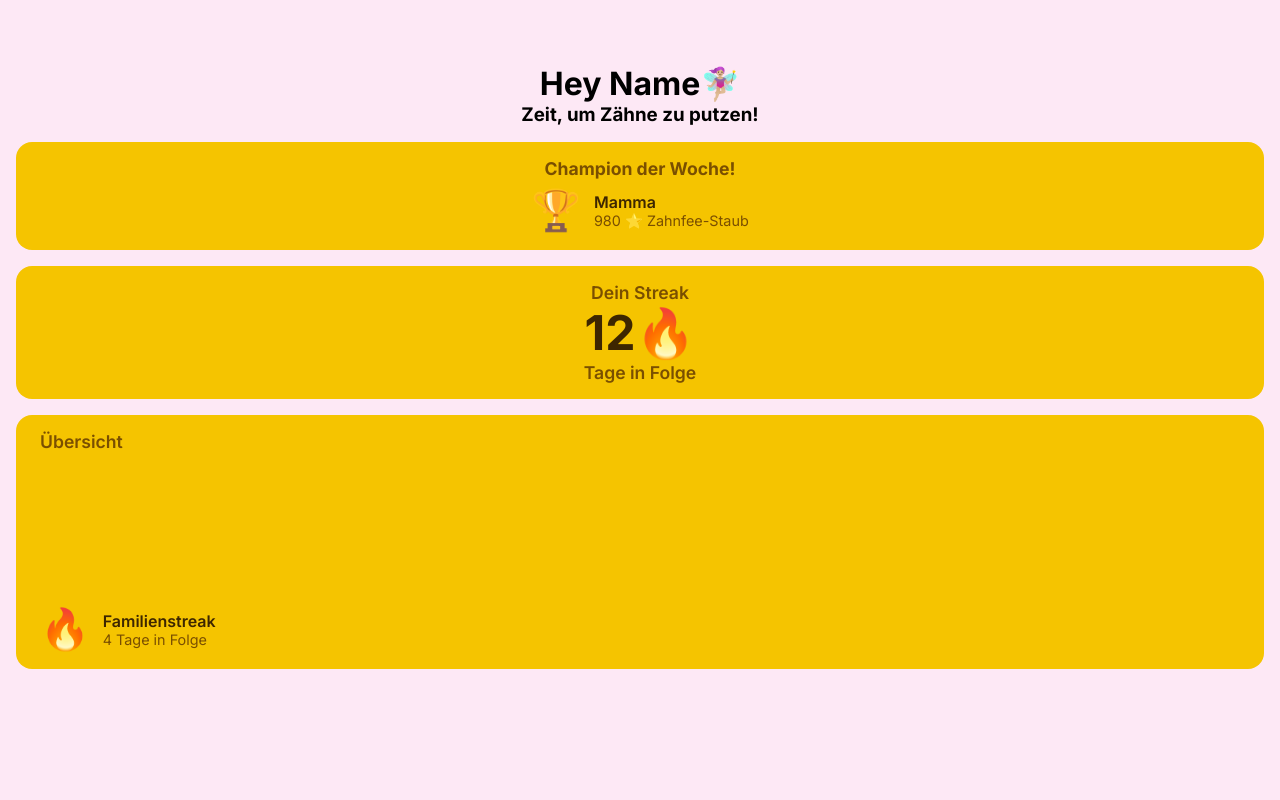
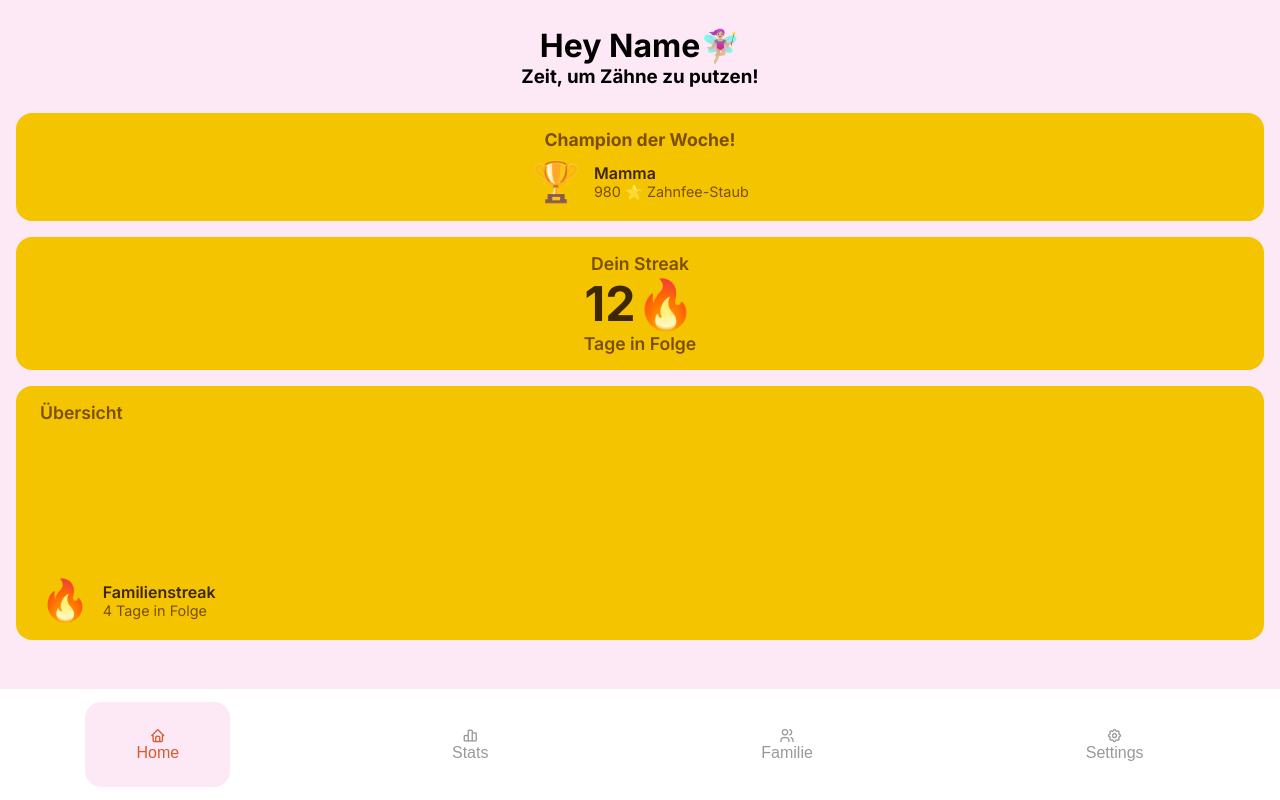
Before and after one commit to itsenree/IM4-Projekt, a PHP site: page /home.html in a window 1280 px wide. Run offline with PHP 8.4, Linux system fonts and the light colour scheme; a map, chart or similar area stays blank.

Commit message:
Update home.html

```diff
--- a/css/style.css
+++ b/css/style.css
@@ -7,6 +7,8 @@
 body {
   width: 100%;
   background: #fde8f5;
+  margin: 0;
+  padding: 0;
 }
 
 /* Login Seite*/
@@ -223,13 +225,22 @@ body {
 #begruessungHome {
   text-align: center;
   font-family: "Inter", sans-serif;
-  margin-top: 5%;
+  margin: 2% 0;
 }
+
+#homeContainer {
+  display: grid;
+  grid-template-columns: 1fr;
+  gap: 1rem;
+  padding: 0 1rem;
+  margin-bottom: 4.5rem;
+}
+
 #championContainer {
   background: #f5c400;
   border-radius: 1em;
   padding: 1rem 1.5rem;
-  margin: 1rem;
+  margin: 0;
   display: flex;
   flex-direction: column;
   justify-content: center;
@@ -271,29 +282,29 @@ body {
   color: #7a4f00;
 }
 
-#streakContainer {
+.streakContainer {
   background: #f5c400;
   border-radius: 1em;
   padding: 1rem 1.5rem;
-  margin: 1rem;
+  margin: 0;
 }
 
-#streakContainer h1,
-#streakContainer h2 {
+.streakContainer h1,
+.streakContainer h2 {
   text-align: center;
   font-family: "Inter", sans-serif;
 }
 
-#streakContainer h2 {
+.streakContainer h2 {
   font-size: 1.1em;
 }
 
-#streakContainer h2 {
+.streakContainer h2 {
   color: #7a4f00;
   font-weight: 600;
 }
 
-#streakContainer h1 {
+.streakContainer h1 {
   color: #3d2600;
   font-size: 3em;
   font-weight: 700;
@@ -301,6 +312,36 @@ body {
 
 #balkendiagrammContainer h2 {
   text-align: left;
+}
+
+footer {
+  position: fixed;
+  bottom: 0;
+  left: 0;
+  right: 0;
+  display: flex;
+  justify-content: space-around;
+  align-items: center;
+  background: white;
+  padding: 0.8em 0;
+}
+
+.footerIcon {
+  display: flex;
+  flex-direction: column;
+  align-items: center;
+  font-size: 1em;
+  color: #999;
+  background: none;
+  border: none;
+  cursor: pointer;
+  padding: 2% 4%;
+}
+
+.footerIcon.aktiv {
+  color: #d85a30;
+  background: #fde8f5;
+  border-radius: 1em;
 }
 
 /* Media Queries */
@@ -330,3 +371,9 @@ body {
     margin: 2% 0 8% 0;
   }
 }
+
+@media (max-width: 400px) {
+  #homeContainer {
+    margin: 0;
+  }
+}
--- a/home.html
+++ b/home.html
@@ -10,13 +10,18 @@
       href="https://fonts.googleapis.com/css2?family=Inter:ital,opsz,wght@0,14..32,100..900;1,14..32,100..900&display=swap"
       rel="stylesheet"
     />
+    <link
+      rel="stylesheet"
+      href="https://cdn.jsdelivr.net/npm/@tabler/icons-webfont@latest/dist/tabler-icons.min.css"
+    />
     <link rel="stylesheet" href="css/style.css" />
   </head>
-  <body>
+  <body id="homeBody">
     <div id="begruessungHome">
       <h1>Hey Name<span>🧚🏼‍♀️</span></h1>
       <h3>Zeit, um Zähne zu putzen!</h3>
     </div>
+    <div id="homeContainer">
       <div id="championContainer">
         <h2>Champion der Woche!</h2>
         <div id="championInfo">
@@ -27,12 +32,12 @@
           </div>
         </div>
       </div>
-    <div id="streakContainer">
+      <div class="streakContainer">
         <h2>Dein Streak</h2>
         <h1>12🔥</h1>
         <h2>Tage in Folge</h2>
       </div>
-    <div id="streakContainer">
+      <div class="streakContainer">
         <div id="balkendiagrammContainer">
           <h2>Übersicht</h2>
           <canvas id="balkendiagramm"></canvas>
@@ -45,7 +50,25 @@
           </div>
         </div>
       </div>
-    <footer></footer>
+    </div>
+    <footer>
+      <button class="footerIcon aktiv">
+        <i class="ti ti-home"></i>
+        Home
+      </button>
+      <button class="footerIcon">
+        <i class="ti ti-chart-bar"></i>
+        Stats
+      </button>
+      <button class="footerIcon">
+        <i class="ti ti-users"></i>
+        Familie
+      </button>
+      <button class="footerIcon">
+        <i class="ti ti-settings"></i>
+        Settings
+      </button>
+    </footer>
     <script></script>
   </body>
 </html>
```
Lines whose indentation alone changed are shown as unchanged.
